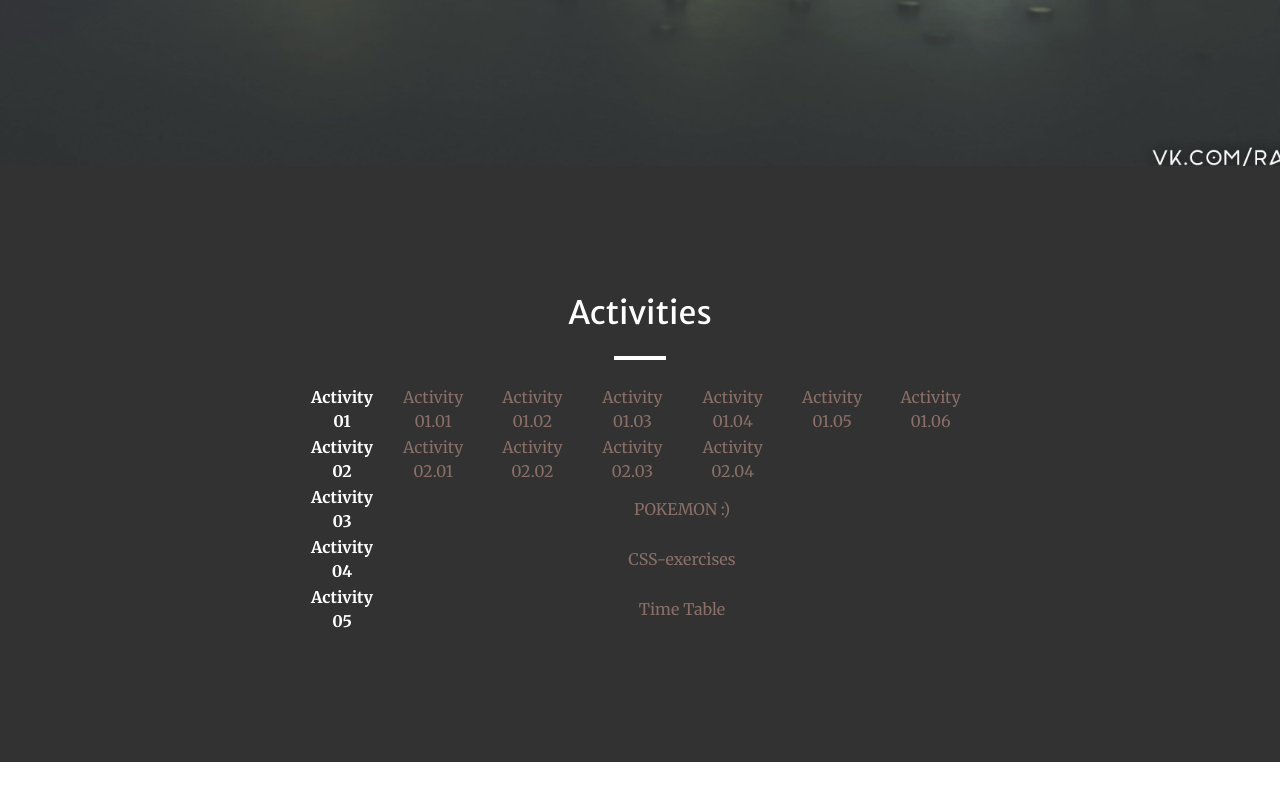
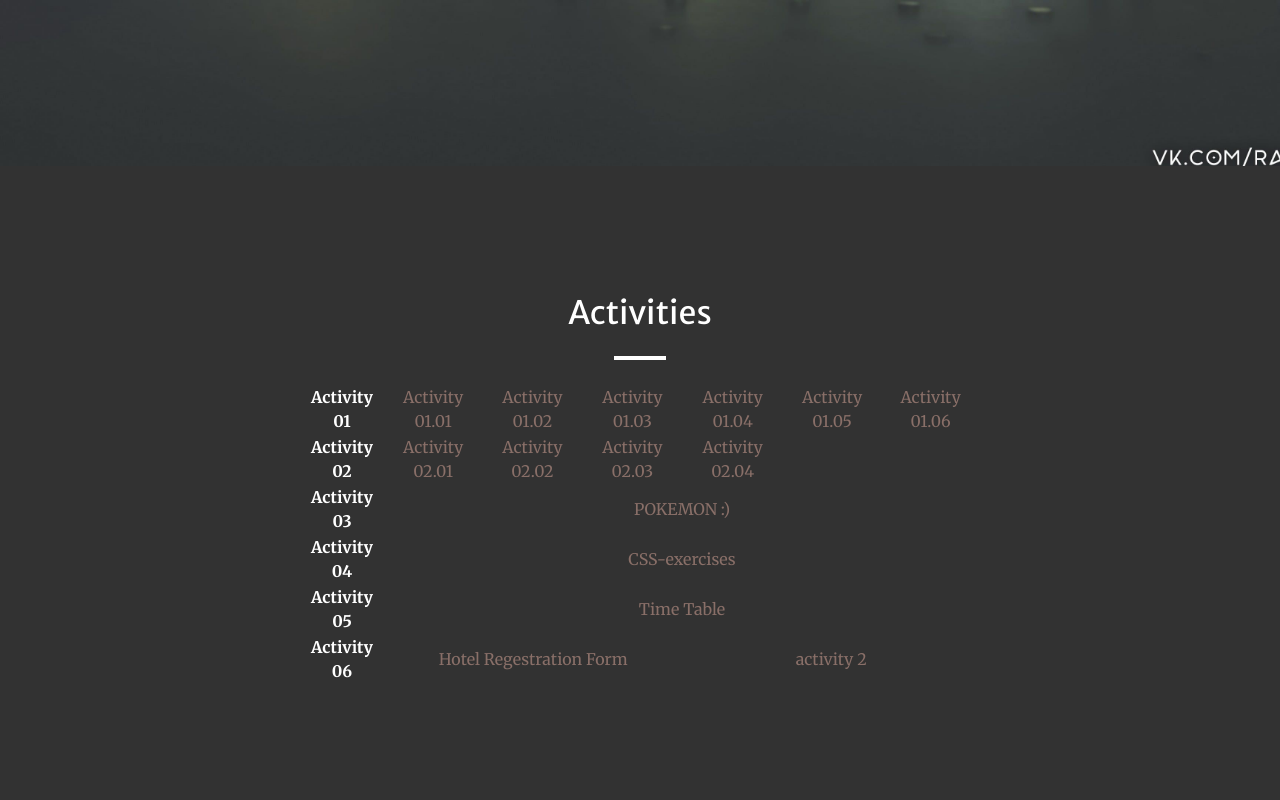
Before and after one commit to Akshaykumar2004/WT_Activities, a plain HTML site: page index.html in a window 1280 px wide. Shown: the part 634-1434 px from the top of the page. Before the commit the page ends 1396 px from the top, so only its background shows below. Drawn offline with nearby package versions, Linux system fonts and the light colour scheme.

Commit message:
Update index.html

```diff
--- a/index.html
+++ b/index.html
@@ -83,6 +83,11 @@
                                 <th class="text-white mt-0">Activity 05</th>
                                 <td colspan="6"><a href="assets/Activities/Activity_5/TimeTable.html" target="_blank">Time Table</a></td>
                             </tr>
+                            <tr>
+                                <th class="text-white my-0">Activity 06</th>
+                                <td colspan="3"><a href="assets/Activities/Activity_6/activity0601.html" target="_blank">Hotel Regestration Form</a></td>
+                                <td colspan="3"><a href="https://akshaykumar2004.github.io/Web_Technology/activity0602.html" target="_blank">activity 2</a></td>
+                            </tr>
                         </table>
 
                     </div>
```
